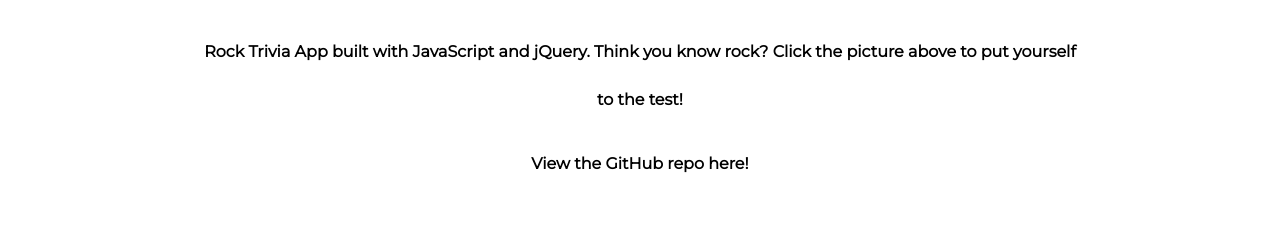
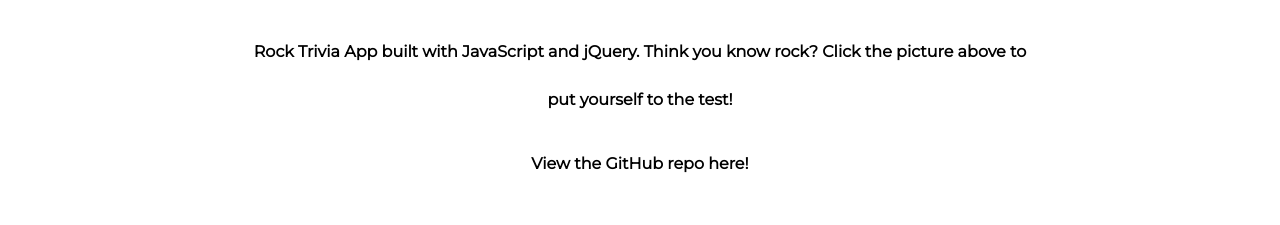
Before and after one commit to jhellen1/portfolioRepo, a plain HTML site: page index.html in a window 1280 px wide. Shown: the part 1646-1871 px from the top of the page. Drawn offline with nearby package versions, Linux system fonts and the light colour scheme.

Commit message:
updates to fix spacing issue

```diff
--- a/main.css
+++ b/main.css
@@ -275,7 +275,7 @@
     }
 
     .project_one .projOneText {
-      margin: 0 200px;
+      margin: 0 250px;
       font-size: 16px;
       font-weight: 600;
     }
```
